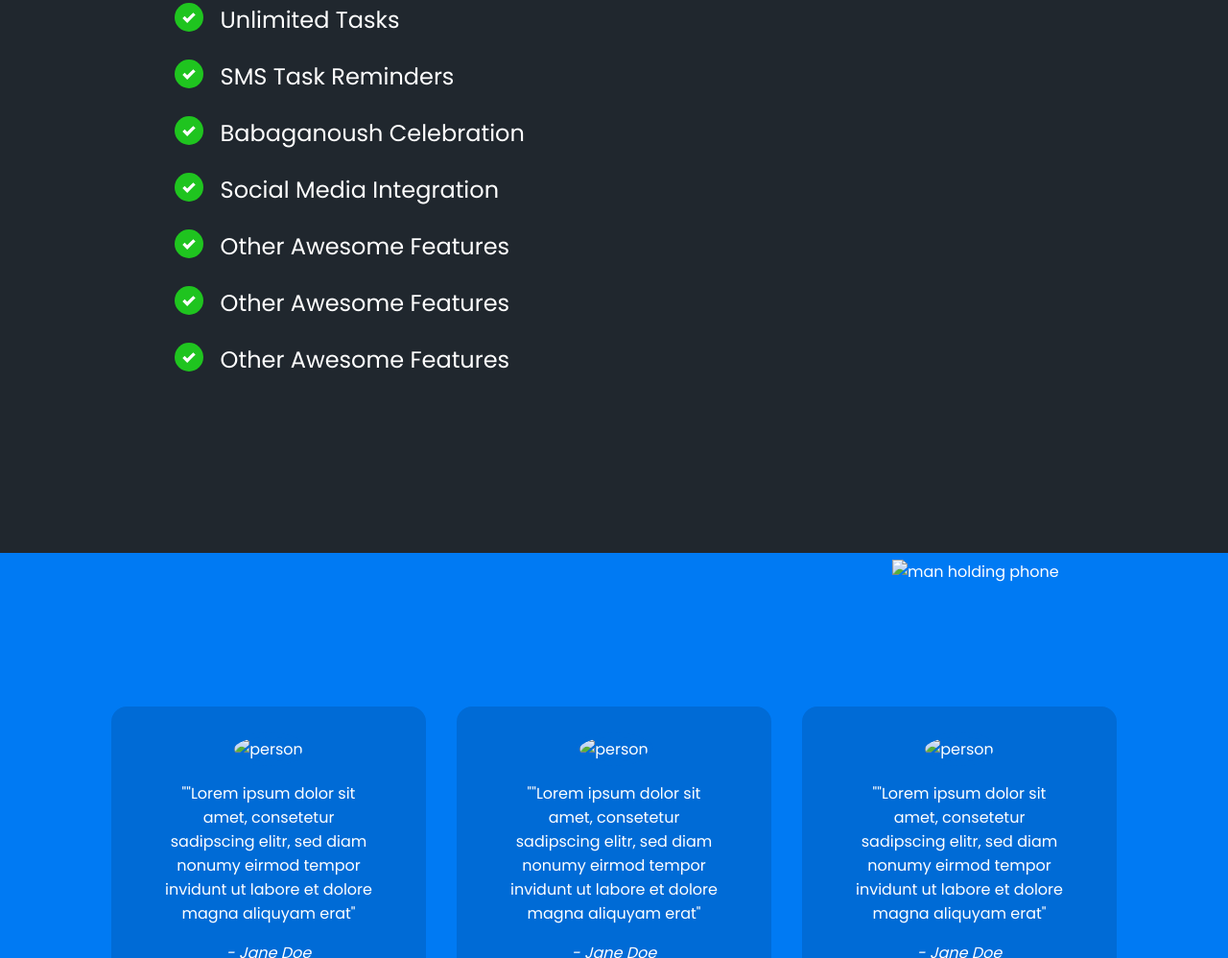
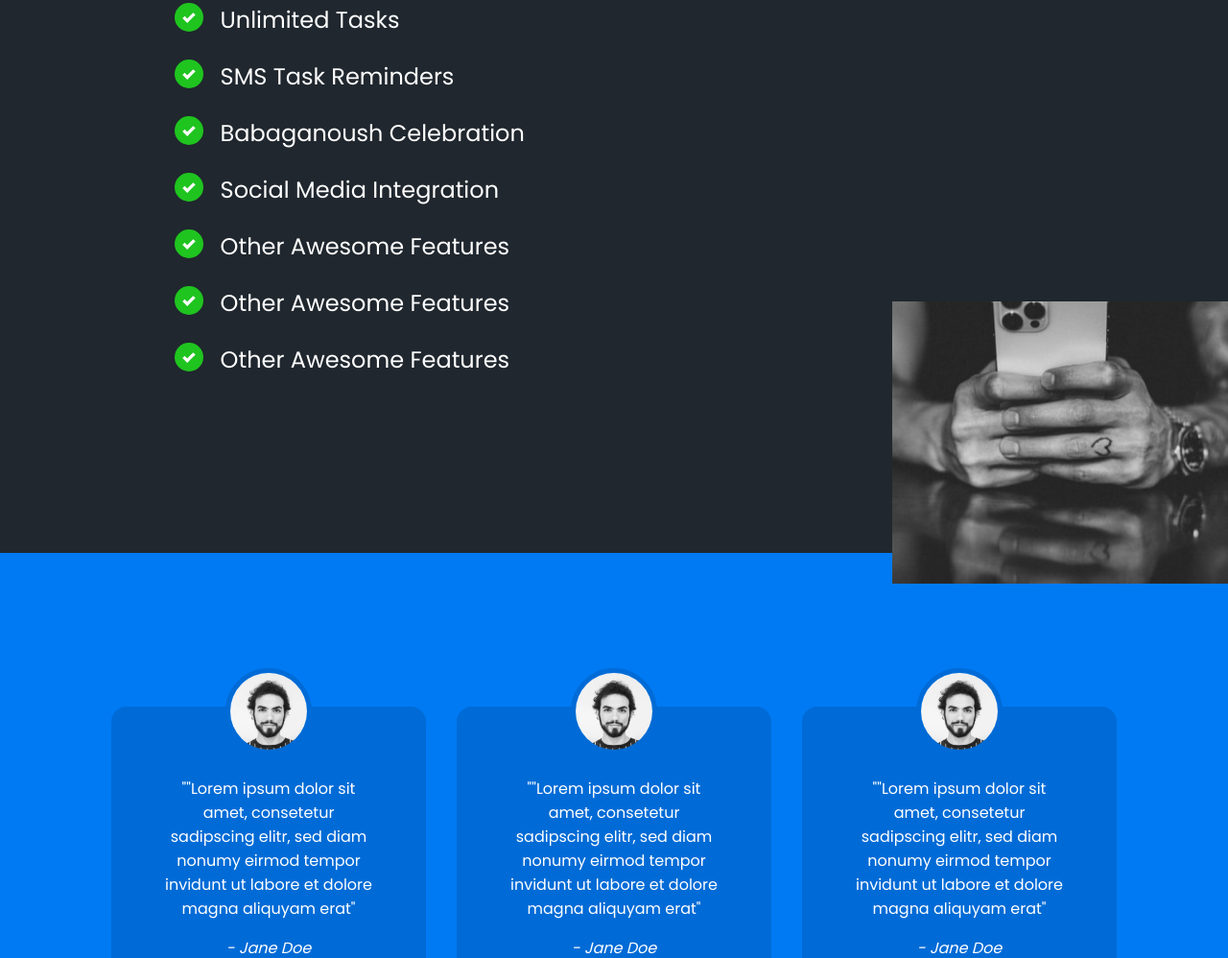
Before and after one commit to superrnaah/test1, a plain HTML site: page index.html in a window 1280 px wide. Shown: the part 905-1903 px from the top of the page at 96% size. Drawn offline with Linux system fonts and the light colour scheme; the site is published under a folder, as on GitHub Pages, so addresses that start at the root find nothing; files whose address does not match are found by name.

Commit message:
Update index.html

```diff
--- a/index.html
+++ b/index.html
@@ -41,7 +41,7 @@
                 <div class="hero-cta">
                 <a href="#" class="primary-cta">Try for free</a>
                 <a href="#" class="watch-video-cta">
-                    <img src="/Assets/images/watch.svg" alt="Watch a video"> Watch a video
+                    <img src="Assets/images/watch.svg" alt="Watch a video"> Watch a video
                 </a>
                 </div>
             </div>
@@ -64,7 +64,7 @@
                 <li>Other Awesome Features</li>
             </ul>
 
-            <img src="/Assets/images/holding-phone.jpg" alt="man holding phone">
+            <img src="Assets/images/holding-phone.jpg" alt="man holding phone">
         </div>
     </section>
 
@@ -72,19 +72,19 @@
         <div class="container">
             <ul>
                 <li>
-                    <img src="/Assets/images/person.jpg" alt="person">
+                    <img src="assets/images/person.jpg" alt="person">
 
                     <blockquote>""Lorem ipsum dolor sit amet, consetetur sadipscing elitr, sed diam nonumy eirmod tempor invidunt ut labore et dolore magna aliquyam erat"</blockquote>
                     <cite>- Jane Doe</cite>
                 </li>
                 <li>
-                    <img src="/Assets/images/person.jpg" alt="person">
+                    <img src="assets/images/person.jpg" alt="person">
 
                     <blockquote>""Lorem ipsum dolor sit amet, consetetur sadipscing elitr, sed diam nonumy eirmod tempor invidunt ut labore et dolore magna aliquyam erat"</blockquote>
                     <cite>- Jane Doe</cite>
                 </li>
                 <li>
-                    <img src="/Assets/images/person.jpg" alt="person">
+                    <img src="assets/images/person.jpg" alt="person">
 
                     <blockquote>""Lorem ipsum dolor sit amet, consetetur sadipscing elitr, sed diam nonumy eirmod tempor invidunt ut labore et dolore magna aliquyam erat"</blockquote>
                     <cite>- Jane Doe</cite>
```
